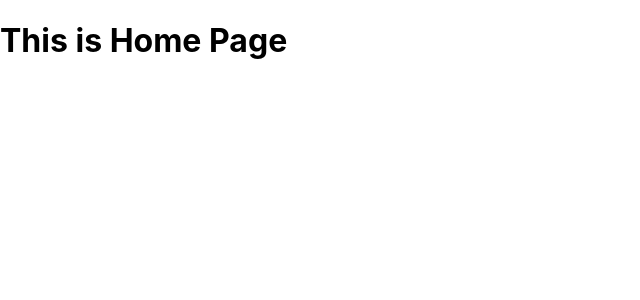
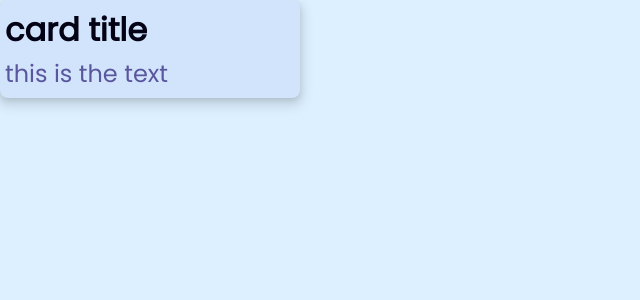
Before and after one commit to Olympicene/WildHacks-2024-Project, a React (Create React App) app in the folder client/: page /home in a window 1280 px wide. Shown: the top 300 px of the page, without its empty margins (0-640 px from the left). Built offline with nearby package versions, Linux system fonts and the light colour scheme.

Commit message:
added templated info card

```diff
--- a/client/public/index.html
+++ b/client/public/index.html
@@ -3,6 +3,7 @@
   <head>
     <meta charset="utf-8" />
     <link rel="icon" href="%PUBLIC_URL%/favicon.ico" />
+    <link rel="stylesheet" href="https://fonts.googleapis.com/css?family=Poppins">
     <meta name="viewport" content="width=device-width, initial-scale=1" />
     <meta name="theme-color" content="#000000" />
     <meta
--- a/client/src/components/Card/Info/Info.css
+++ b/client/src/components/Card/Info/Info.css
@@ -0,0 +1,21 @@
+.info-text-card {
+    background-color: #d2e4fc;
+}
+
+.info-title {
+    font-family: "Poppins", sans-serif;
+    font-weight: 600;
+    font-style: normal;
+    font-size: 2rem;
+    margin: 0;
+    color: #040316;
+}
+
+.info-text {
+    font-family: "Poppins", sans-serif;
+    font-weight: 300;
+    font-style: normal;
+    font-size: 1.5rem;
+    margin : 0;
+    color: #5a569e;
+}
--- a/client/src/components/Card/Info/Info.js
+++ b/client/src/components/Card/Info/Info.js
@@ -0,0 +1,22 @@
+import React from 'react';
+import { Card } from "antd";
+
+const Info = ({details}) => {
+    require("./Info.css");
+
+    const cardBodyStyles = {
+        padding: '5px',
+        margin: '0',
+      };
+
+    return (
+        <div>
+            <Card bordered={false} hoverable={true} style={{ width: 300 }} styles={{ body: cardBodyStyles }} className='info-text-card'>
+            <p className='info-title'>{details.title}</p>
+            <p className='info-text'>{details.text}</p>
+            </Card>
+        </div>
+    )
+}
+
+export default Info;
--- a/client/src/index.css
+++ b/client/src/index.css
@@ -1,8 +1,6 @@
 body {
   margin: 0;
-  font-family: -apple-system, BlinkMacSystemFont, 'Segoe UI', 'Roboto', 'Oxygen',
-    'Ubuntu', 'Cantarell', 'Fira Sans', 'Droid Sans', 'Helvetica Neue',
-    sans-serif;
+  font-family: "Poppins", sans-serif;
   -webkit-font-smoothing: antialiased;
   -moz-osx-font-smoothing: grayscale;
 }
--- /dev/null
+++ b/client/src/views/Homepage/Homepage.css
@@ -0,0 +1,3 @@
+body {
+    background-color: #ddf0ff;
+}
--- a/client/src/views/Homepage/Homepage.js
+++ b/client/src/views/Homepage/Homepage.js
@@ -1,7 +1,17 @@
 import * as React from 'react'
+import Info from '../../components/Card/Info/Info';
+
 const Homepage = () => {
+    require("./Homepage.css");
+
+    let tosend = {
+        title : "card title",
+        text : "this is the text"
+    }
     return (
-        <h1>This is Home Page</h1>
+        <div>
+            <Info details={tosend} />
+        </div>
     )
 }
 
```
